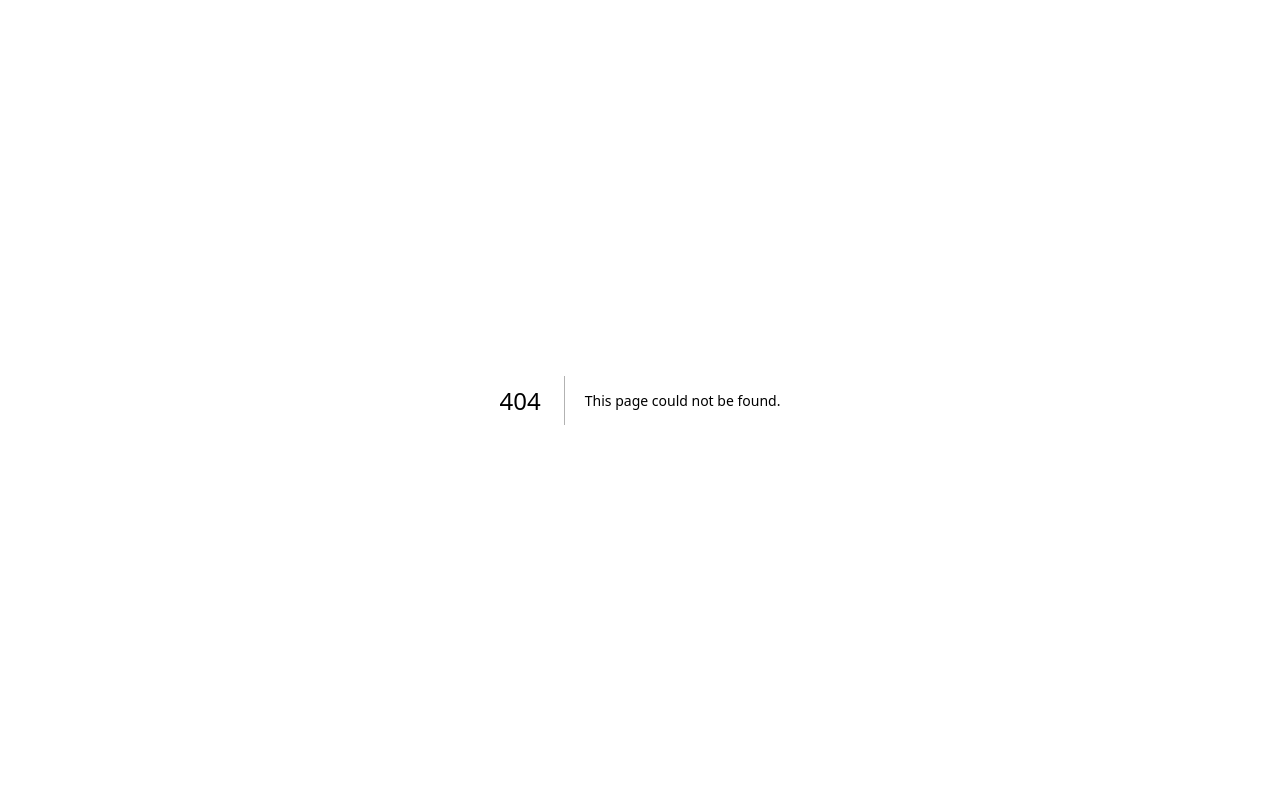
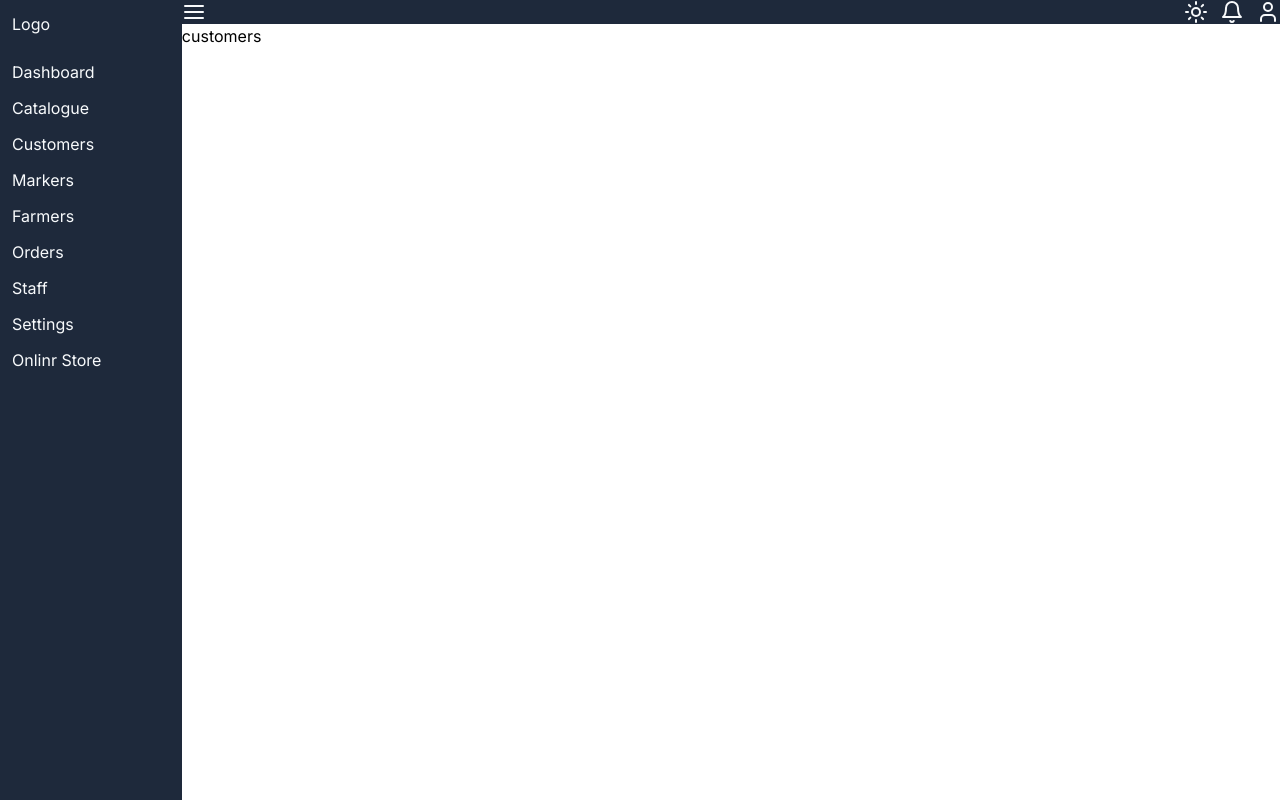
Before and after one commit to YuyPPY/ecommerce-bg, a Next.js app: page /dashboard/customers in a window 1280 px wide. Before the commit this address had no page. Built offline with nearby package versions, Linux system fonts and the light colour scheme.

Commit message:
updata 2

```diff
--- /dev/null
+++ b/app/(back-office)/dashboard/customers/page.jsx
@@ -0,0 +1,9 @@
+import React from "react";
+
+export default function page() {
+  return (
+    <div>
+      <h2>customers</h2>
+    </div>
+  );
+}
--- /dev/null
+++ b/app/(back-office)/dashboard/farmers/page.jsx
@@ -0,0 +1,9 @@
+import React from "react";
+
+export default function page() {
+  return (
+    <div>
+      <h2>farmers</h2>
+    </div>
+  );
+}
--- /dev/null
+++ b/app/(back-office)/dashboard/markets/page.jsx
@@ -0,0 +1,9 @@
+import React from "react";
+
+export default function page() {
+  return (
+    <div>
+      <h2>Market</h2>
+    </div>
+  );
+}
--- /dev/null
+++ b/app/(back-office)/dashboard/staff/page.jsx
@@ -0,0 +1,9 @@
+import React from "react";
+
+export default function page() {
+  return (
+    <div>
+      <h2>Staff</h2>
+    </div>
+  );
+}
--- /dev/null
+++ b/app/(back-office)/layout.js
@@ -0,0 +1,23 @@
+import Navbar from '@/components/backend/Navbar'
+import Sidebar from '@/components/backend/Sidebar'
+import React from 'react'
+
+export default function layout({ children }) {
+    return (
+        // TODO: ໜ້າຈັດການ layout ຂອງ dashboard
+
+        <div className='flex'>
+            {/* Sidebar*/}
+            <Sidebar />
+            <div className=' w-full'>
+                {/* Hesder */}
+                <Navbar />
+                <main>
+                    {children}
+                </main>
+                {/* Main */}
+            </div>
+            {/* Main Body */}
+        </div>
+    )
+}
--- /dev/null
+++ b/components/backend/Navbar.jsx
@@ -0,0 +1,27 @@
+import { Sun,AlignJustify,Bell,User  } from "lucide-react";
+import React from "react";
+
+export default function Navbar() {
+  return (
+    // TODO: ປ່ຽນໄອຄອນຢູ່ໜ້າ backend
+
+    <div className="flex items-center justify-between bg-slate-800 text-slate-50 ">
+      {/* Icon*/}
+      <button>
+        <AlignJustify />
+      </button>
+      {/* 3 Icons */}
+      <div className="flex space-x-3">
+        <button>
+          <Sun />
+        </button>
+        <button>
+          <Bell />
+        </button>
+        <button>
+          <User />
+        </button>
+      </div>
+    </div>
+  );
+}
--- /dev/null
+++ b/components/backend/Sidebar.jsx
@@ -0,0 +1,22 @@
+import Link from "next/link";
+import React from "react";
+
+export default function Sidebar() {
+  return (
+    <div className="bg-slate-800 space-y-6 w-52 h-screen text-slate-50 p-3 ">
+      <Link className="mb-6" href="#">Logo</Link>
+      <div className="space-y-3 flex flex-col ">
+        {/* TODO: ຂຽນຊື່ລາວໃນໜ້າ dashboard and Logo */}
+        <Link href="#">Dashboard</Link>
+        <Link href="#">Catalogue</Link>
+        <Link href="#">Customers</Link>
+        <Link href="#">Markers</Link>
+        <Link href="#">Farmers</Link>
+        <Link href="#">Orders</Link>
+        <Link href="#">Staff</Link>
+        <Link href="#">Settings</Link>
+        <Link href="#">Onlinr Store</Link>
+      </div>
+    </div>
+  );
+}
--- a/package.json
+++ b/package.json
@@ -9,6 +9,7 @@
     "lint": "next lint"
   },
   "dependencies": {
+    "lucide-react": "^0.401.0",
     "next": "14.2.4",
     "react": "^18",
     "react-dom": "^18",
```
Also changed, not shown: 1 other file (tests, documents, lock files or other folders).
